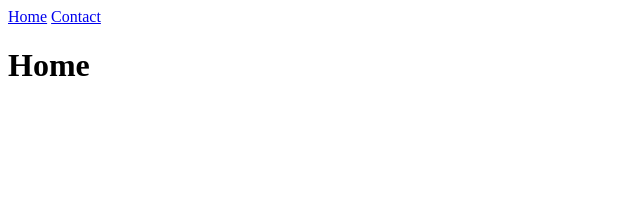
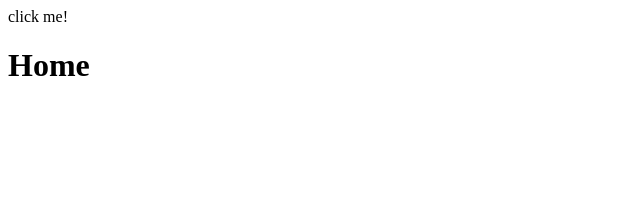
Before and after one commit to shakna-israel/nefarious-meow, a Jekyll site: the page built from index.md, in a window 1280 px wide. Shown: the top 200 px of the page, without its empty margins (0-640 px from the left). Built offline with Jekyll 4.4.1, drawn with Linux system fonts in a browser that asks for light colours.

Commit message:
Update navigation.html

```diff
--- a/_includes/navigation.html
+++ b/_includes/navigation.html
@@ -1,3 +1,7 @@
-{% for item in site.data.navigation %}
-    <a href="{{ site.baseurl }}{{ site.url }}/{{ item.url | remove_first: "/" | append: "/" }}">{{ item.title }}</a>
-{% endfor %}
+<div tabindex="0" class="onclick-menu">
+    <ul class="onclick-menu-content">
+        {% for item in site.data.navigation %}
+            <li><a href="{{ site.baseurl }}{{ site.url }}/{{ item.url | remove_first: "/" | append: "/" }}">{{ item.title }}</a></li>
+        {% endfor %}
+    </ul>
+</div>
```
